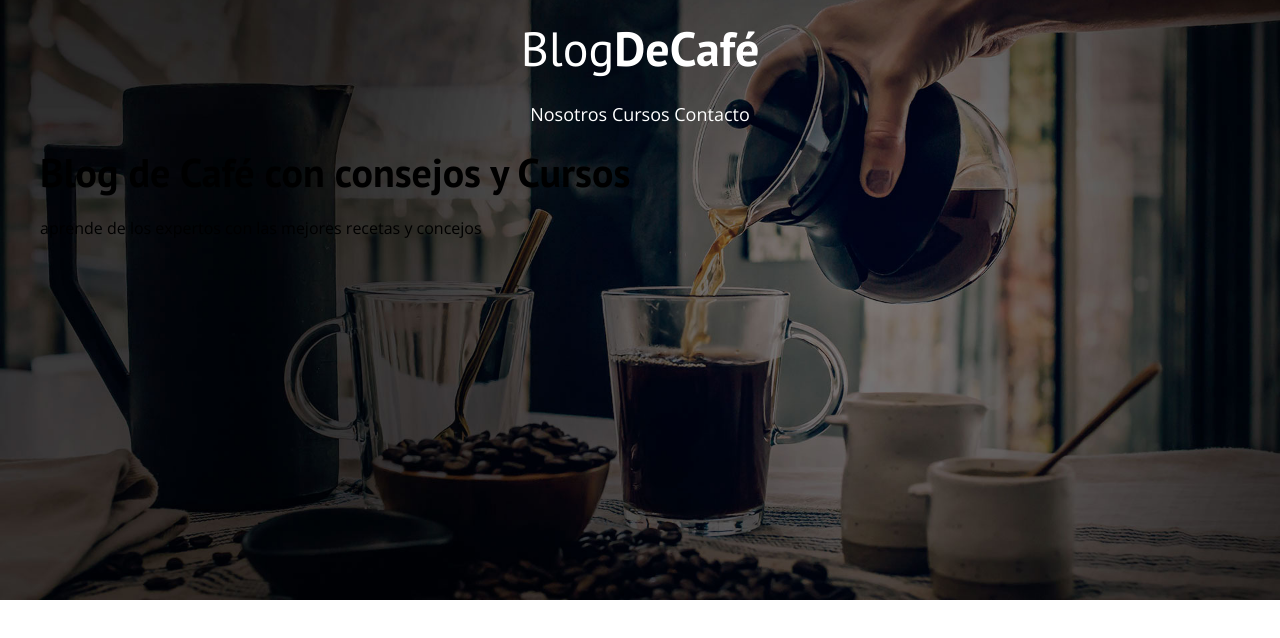
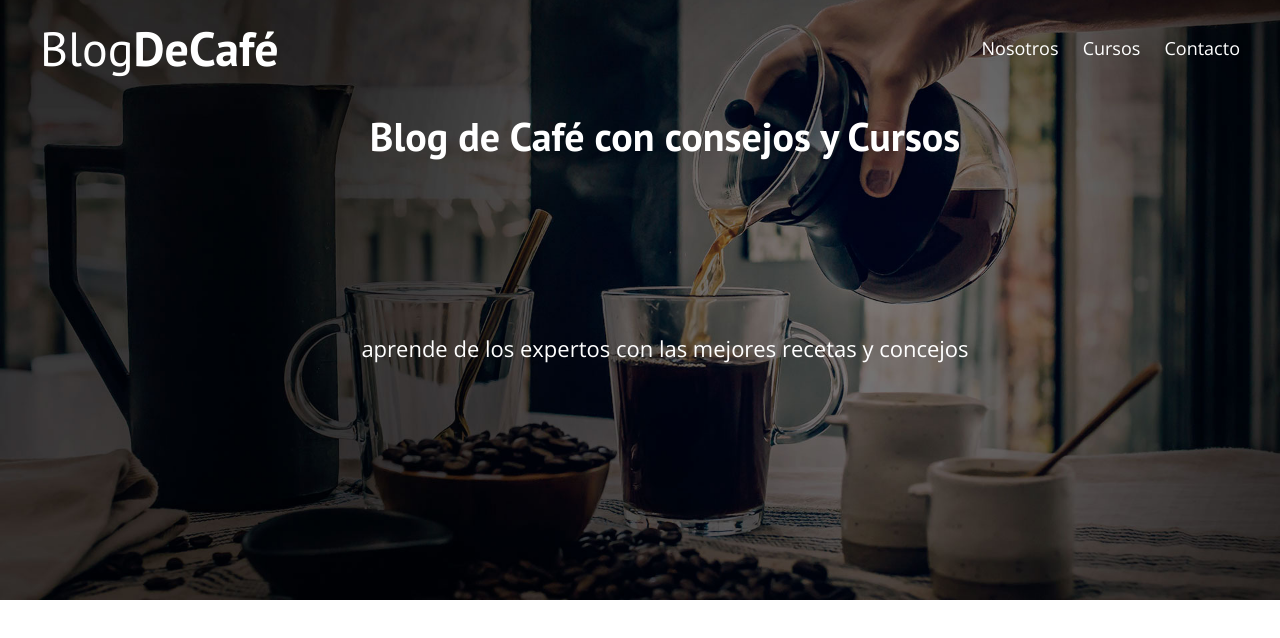
Before and after one commit to ManuelSystem/TemplateCafe, a plain HTML site: page index.html in a window 1280 px wide. Drawn offline with nearby package versions, Linux system fonts and the light colour scheme.

Commit message:
estableciendo medias querys

```diff
--- a/css/style.css
+++ b/css/style.css
@@ -45,6 +45,14 @@ img {
   margin: 0;
 }
 /**stiles de header**/
+@media (min-width: 768px) {
+  .barra {
+    display: flex;
+    justify-content: space-between;
+    align-items: center;
+  }
+}
+
 .site-header {
   background-image: url(../img/banner.jpg);
   background-repeat: no-repeat;
@@ -64,8 +72,30 @@ img {
   font-weight: 700;
 }
 /**Stiles de navegación**/
-.navegacion {
+.navegacion a {
   text-align: center;
   display: block;
   font-size: 1.8rem;
 }
+@media (min-width: 768px) {
+  .navegacion a {
+    display: inline;
+    margin-right: 2rem;
+  }
+  .navegacion a:last-of-type {
+    margin: 0;
+  }
+}
+.texto-header {
+  color: #fff;
+  text-align: center;
+  margin-left: 5rem;
+}
+@media (min-width: 768px) {
+  .texto-header p {
+    margin-top: 15rem;
+  }
+}
+.texto-header p {
+  font-size: 2.2rem;
+}
```
